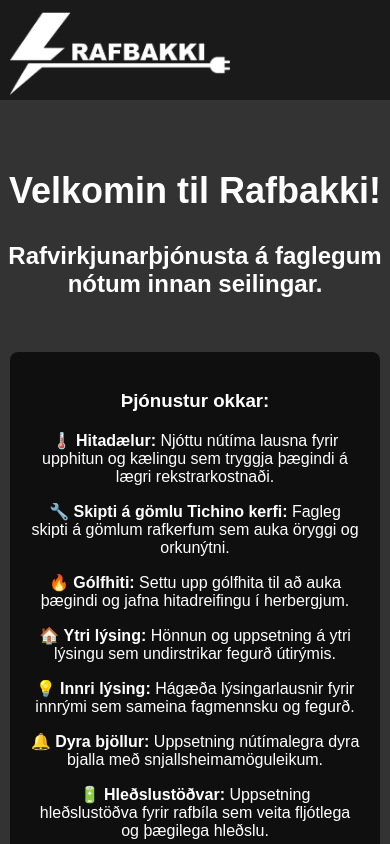
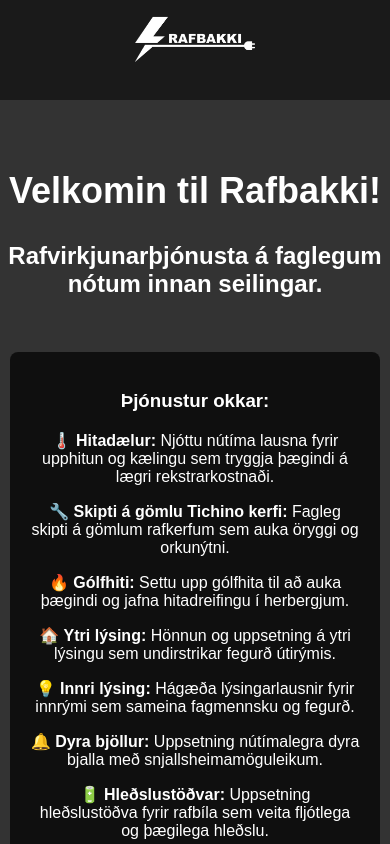
Before and after one commit to Dominik9519/rafbakki, a plain HTML site: page index.html in a window 390 px wide. Shown: the top 844 px of the page. Drawn offline with Linux system fonts and the light colour scheme.

Commit message:
Add files via upload

```diff
--- a/index.html
+++ b/index.html
@@ -151,6 +151,9 @@
 
             .header img {
                 margin: 0 auto; /* Centrowanie logo */
+                position: relative; /* Overriding the absolute positioning */
+                left: 0; /* Resetting the left positioning */
+                max-width: 120px; /* Smaller logo for mobile */
             }
 
             .date-time {
```
